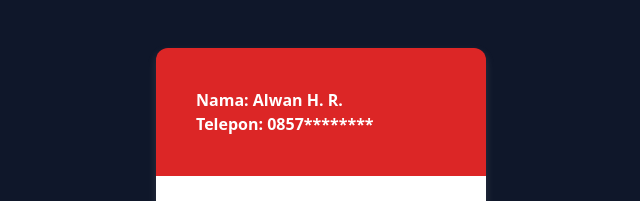
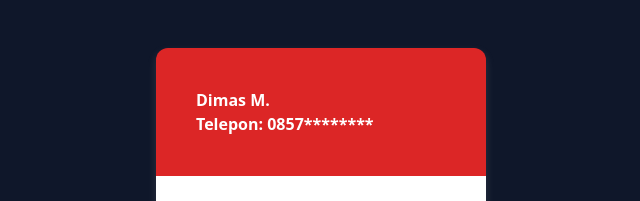
Before and after one commit to dimasandhk/hardcash-ui, a plain HTML site: page index.html in a window 1280 px wide. Shown: the top 201 px of the page, 319-959 px from the left. Drawn offline with nearby package versions, Linux system fonts and the light colour scheme.

Commit message:
feat: title page

```diff
--- a/index.html
+++ b/index.html
@@ -4,6 +4,7 @@
 		<meta charset="UTF-8" />
 		<meta name="viewport" content="width=device-width, initial-scale=1.0" />
 		<script src="https://cdn.tailwindcss.com"></script>
+		<title>HardCash</title>
 		<style>
 			input[type="file"] {
 				display: block;
@@ -21,7 +22,7 @@
 		<div class="justify-center items-center flex mt-12">
 			<div class="pinjaman-card rounded-xl w-[330px] h-full">
 				<div class="upper relative bg-red-600 text-white p-10 font-bold rounded-t-xl">
-					<h3>Nama: Alwan H. R.</h3>
+					<h3>Dimas M.</h3>
 					<h3>Telepon: 0857********</h3>
 					<!-- <div class="absolute -top-4 left-[40%]">
 						<img
```
